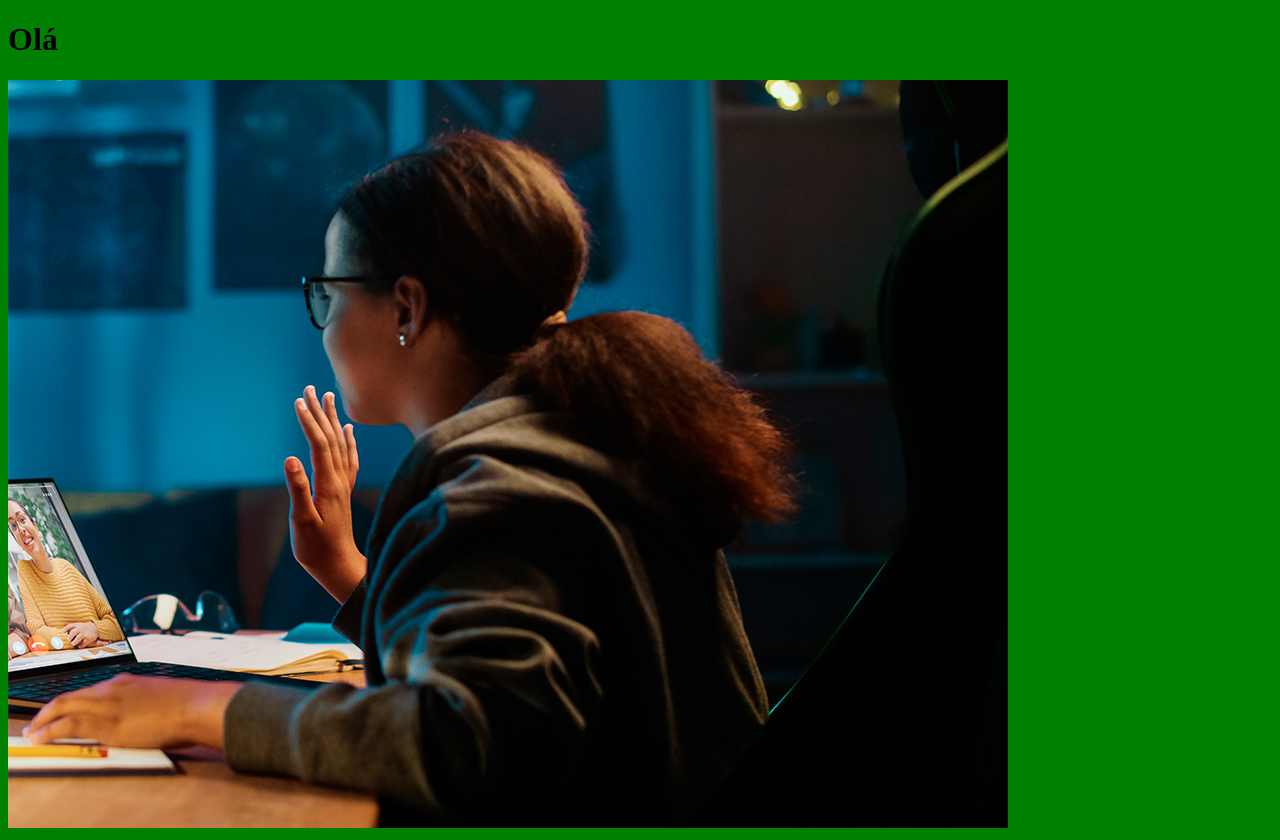
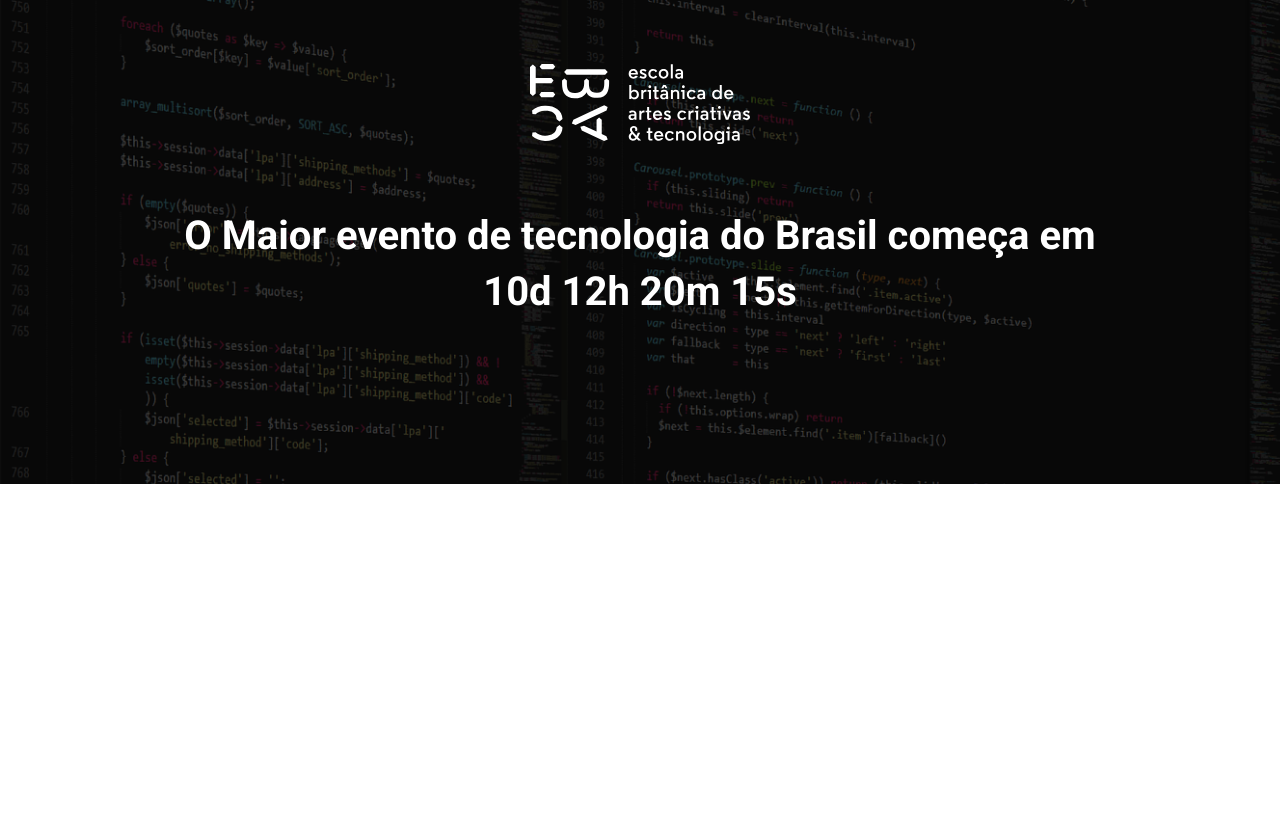
Before and after one commit to ViniciuMota/ebac_tech_talks, a website built with Parcel: page src/index.html in a window 1280 px wide. After the commit the page ends 800 px from the top, so only its background shows below. Built offline with nearby package versions, Linux system fonts and the light colour scheme.

Commit message:
criando o hero

```diff
--- a/src/index.html
+++ b/src/index.html
@@ -4,13 +4,23 @@
 <head>
     <meta charset="UTF-8">
     <meta name="viewport" content="width=device-width, initial-scale=1.0">
-    <title>Document</title>
+    <title>EBAC tech Talks</title>
+    <link rel="preconnect" href="https://fonts.googleapis.com">
+    <link rel="preconnect" href="https://fonts.gstatic.com" crossorigin>
+    <link href="https://fonts.googleapis.com/css2?family=Roboto:wght@400;700&display=swap" rel="stylesheet">
+
     <link rel="stylesheet" href="./styles/main.scss">
 </head>
 
 <body>
-    <h1>Olá</h1>
-    <img src="./images/backend.png" alt="">
+    <header class="hero">
+        <div class="container">
+            <img class="hero__logo" src="./images/ebac_logo.svg" alt="">
+            <p class="hero__text">
+                O Maior evento de tecnologia do Brasil começa em 10d 12h 20m 15s
+            </p>
+        </div>
+    </header>
     <script src="./scripts/main.js"></script>
 </body>
 
--- /dev/null
+++ b/src/styles/_hero.scss
@@ -0,0 +1,55 @@
+.hero {
+    padding-top: 64px;
+    padding-bottom: 100px;
+
+    background-image: url(../images/fundo.png);
+    background-repeat: no-repeat;
+    background-size: cover;
+
+    position: relative;
+
+    .container {
+        position: relative;
+    }
+
+    &::before {
+        position: absolute;
+        top: 0;
+        left: 0;
+        width: 100%;
+        height: 100%;
+        background-color: #000;
+        content: '';
+        opacity: 0.7;
+    }
+
+    &__text {
+        margin-top: 64px;
+        margin-bottom: 64px;
+        font-size: 40px;
+        line-height: 56px;
+        font-weight: 800;
+        text-align: center;
+    }
+
+    &__logo {
+        margin: 0 auto;
+        height: 80px;
+        display: block;
+    }
+
+    @media (max-width: 640px) {
+
+        padding: 40px 0;
+
+        &__logo {
+            height: 40px;
+        }
+
+        &__text {
+            font-size: 22px;
+            line-height: 24px;
+            margin: 24px 0;
+        }
+    }
+}
--- a/src/styles/main.scss
+++ b/src/styles/main.scss
@@ -1,3 +1,23 @@
-body {
-    background-color: green;
+@use './hero';
+
+* {
+    margin: 0;
+    padding: 0;
+    box-sizing: border-box;
+    font-family: 'Roboto', sans-serif;
+    color: #fff;
 }
+
+.container {
+    max-width: 960px;
+    width: 100%;
+    margin: 0 auto;
+
+    @media (max-width: 650px) {
+        max-width: 80%;
+    }
+
+    @media (max-width: 1024px) {
+        max-width: 90%;
+    }
+}
```
